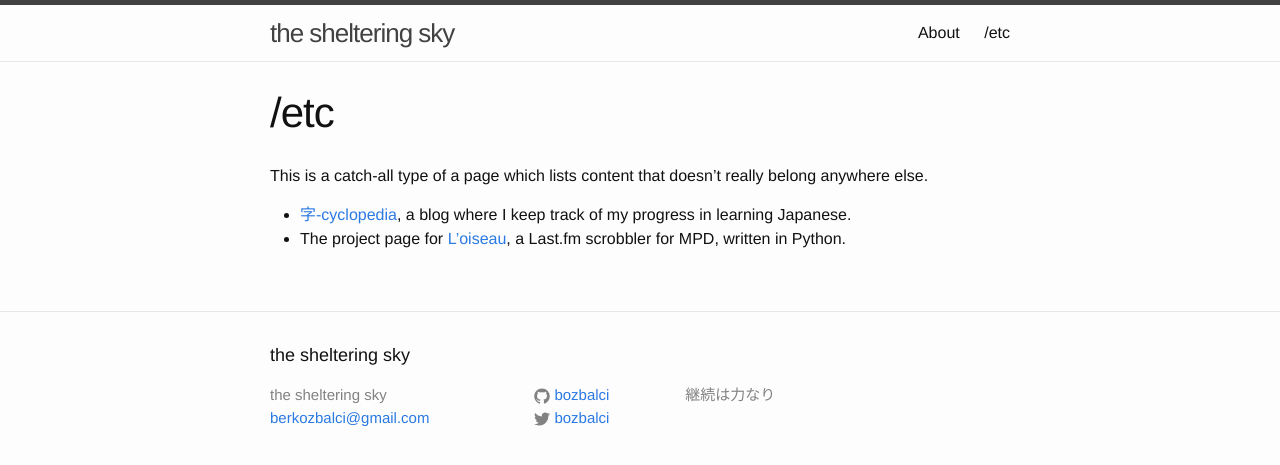
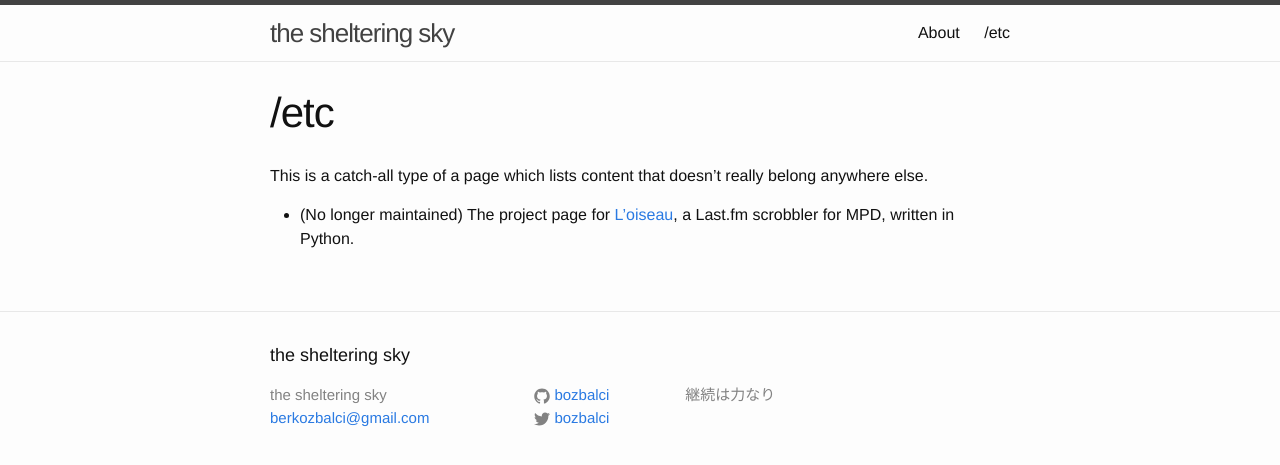
Before and after one commit to bozbalci/legacy-gh-page, a Jekyll site: the page built from etc.md, in a window 1280 px wide. Shown: the top 465 px of the page. Built offline with Jekyll 4.4.1, drawn with Linux system fonts in a browser that asks for light colours.

Commit message:
Update etc.md

```diff
--- a/etc.md
+++ b/etc.md
@@ -7,8 +7,6 @@ showonmenu: true
 
 This is a catch-all type of a page which lists content that doesn't really belong anywhere else.
 
-* [字-cyclopedia][jp-blog], a blog where I keep track of my progress in learning Japanese.
-* The project page for [L'oiseau][oiseau], a Last.fm scrobbler for MPD, written in Python.
+* (No longer maintained) The project page for [L'oiseau][oiseau], a Last.fm scrobbler for MPD, written in Python.
 
-[jp-blog]: https://bozbalci.github.io/jp-blog
 [oiseau]: https://bozbalci.github.io/oiseau
```
